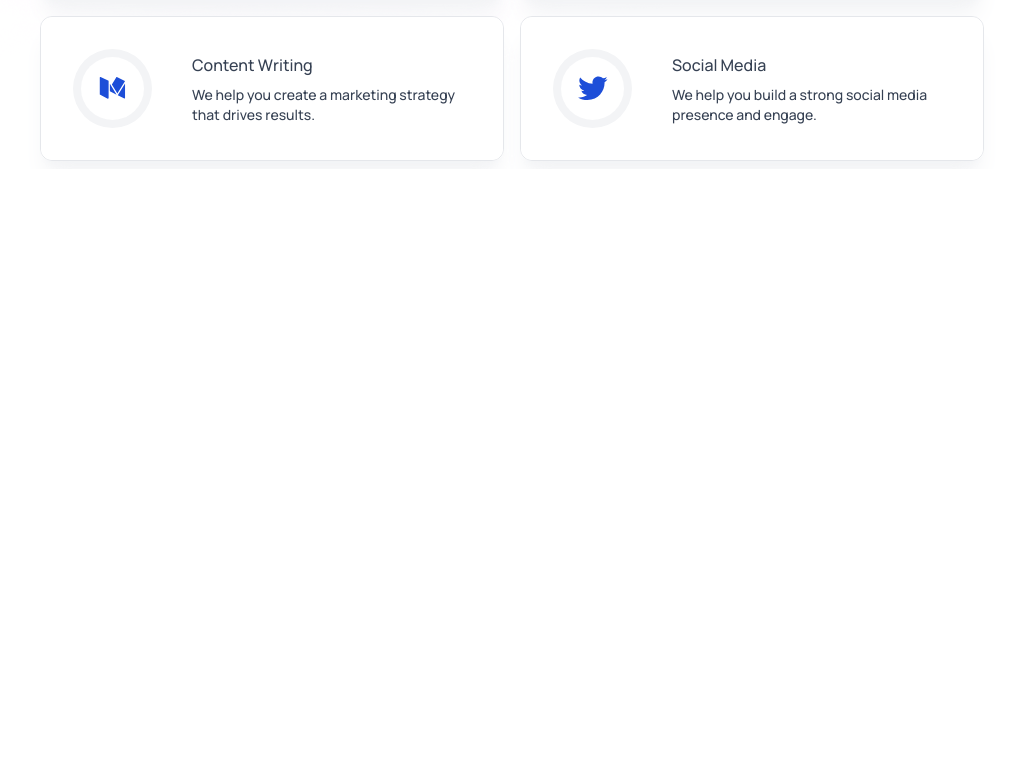
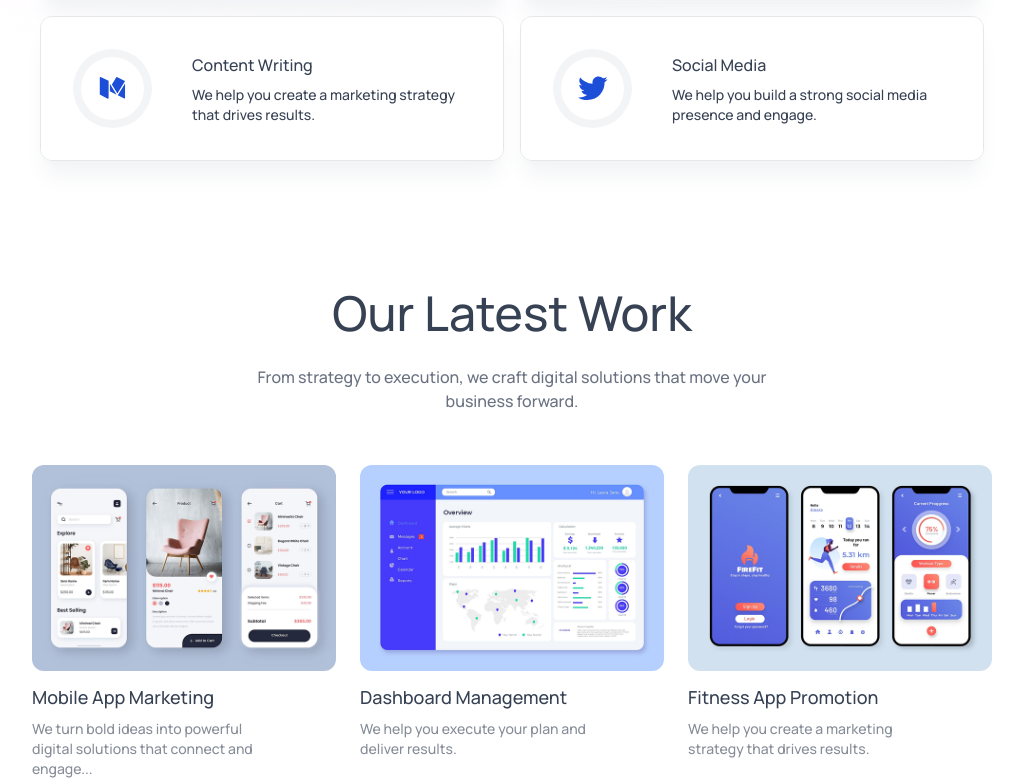
Before and after one commit to AnwarMohammadi2001/Agency.AI, a React (Vite) app: page / in a window 1280 px wide. Shown: the part 1656-2435 px from the top of the page, without its empty margins (128-1151 px from the left). Before the commit the page ends 1825 px from the top, so only its background shows below. Built offline with nearby package versions, Linux system fonts and the light colour scheme.

Commit message:
complete Our work section

```diff
--- a/src/App.jsx
+++ b/src/App.jsx
@@ -3,6 +3,7 @@
 import Hero from "./components/Hero";
 import TrustBy from "./components/TrustBy";
 import Serivces from "./components/Serivces";
+import Ourwork from "./components/Ourwork";
 
 const App = () => {
   const [theme, setTheme] = useState(
@@ -14,6 +15,7 @@
       <Hero />
       <TrustBy />
       <Serivces />
+      <Ourwork />
     </div>
   );
 };
--- a/src/assets/assets.js
+++ b/src/assets/assets.js
@@ -1,35 +1,34 @@
-import logo from './logo.svg'
-import arrow_icon from './arrow_icon.svg'
-import group_profile from './group_profile.png'
-import bgImage1 from './bgImage1.png'
-import bgImage2 from './bgImage2.png'
-import hero_img from './hero_img.png'
-import microsoft_logo from './microsoft_logo.png'
-import zoom_logo from './zoom_logo.png'
-import rakuten_logo from './rakuten_logo.png'
-import coinbase_logo from './coinbase_logo.png'
-import ads_icon from './ads_icon.svg'
-import content_icon from './content_icon.svg'
-import marketing_icon from './marketing_icon.svg'
-import social_icon from './social_icon.svg'
-import menu_icon from './menu_icon.svg'
-import close_icon from './close_icon.svg'
-import work_mobile_app from './work_mobile_app.png'
-import work_fitness_app from './work_fitness_app.png'
-import work_dashboard_management from './work_dashboard_management.png'
-import email_icon from './email_icon.svg'
-import person_icon from './person_icon.svg'
-import facebook_icon from './facebook_icon.svg'
-import twitter_icon from './twitter_icon.svg'
-import instagram_icon from './instagram_icon.svg'
-import linkedin_icon from './linkedin_icon.svg'
-import logo_dark from './logo_dark.svg'
-import airbnb_logo from './airbnb_logo.svg'
-import google_logo from './google_logo.svg'
-import menu_icon_dark from './menu_icon_dark.svg'
-import sun_icon from './sun_icon.svg'
-import moon_icon from './moon_icon.svg'
-
+import logo from "./logo.svg";
+import arrow_icon from "./arrow_icon.svg";
+import group_profile from "./group_profile.png";
+import bgImage1 from "./bgImage1.png";
+import bgImage2 from "./bgImage2.png";
+import hero_img from "./hero_img.png";
+import microsoft_logo from "./microsoft_logo.png";
+import zoom_logo from "./zoom_logo.png";
+import rakuten_logo from "./rakuten_logo.png";
+import coinbase_logo from "./coinbase_logo.png";
+import ads_icon from "./ads_icon.svg";
+import content_icon from "./content_icon.svg";
+import marketing_icon from "./marketing_icon.svg";
+import social_icon from "./social_icon.svg";
+import menu_icon from "./menu_icon.svg";
+import close_icon from "./close_icon.svg";
+import work_mobile_app from "./work_mobile_app.png";
+import work_fitness_app from "./work_fitness_app.png";
+import work_dashboard_management from "./work_dashboard_management.png";
+import email_icon from "./email_icon.svg";
+import person_icon from "./person_icon.svg";
+import facebook_icon from "./facebook_icon.svg";
+import twitter_icon from "./twitter_icon.svg";
+import instagram_icon from "./instagram_icon.svg";
+import linkedin_icon from "./linkedin_icon.svg";
+import logo_dark from "./logo_dark.svg";
+import airbnb_logo from "./airbnb_logo.svg";
+import google_logo from "./google_logo.svg";
+import menu_icon_dark from "./menu_icon_dark.svg";
+import sun_icon from "./sun_icon.svg";
+import moon_icon from "./moon_icon.svg";
 
 export const company_logos = [
   microsoft_logo,
@@ -38,7 +37,7 @@
   coinbase_logo,
   airbnb_logo,
   google_logo,
-]
+];
 
 const assets = {
   logo,
@@ -65,18 +64,53 @@
   logo_dark,
   menu_icon_dark,
   sun_icon,
-  moon_icon
-}
+  moon_icon,
+};
 
-export default assets
+export default assets;
 
 export const teamData = [
-  { name: 'Haley Carter', title: 'CEO & founder', image: 'https://images.unsplash.com/photo-1633332755192-727a05c4013d?q=80&w=200' },
-  { name: 'James Walker', title: 'Ads manager', image: 'https://images.unsplash.com/photo-1535713875002-d1d0cf377fde?q=80&w=200' },
-  { name: 'Jessica Morgan', title: 'Vice president', image: 'https://images.unsplash.com/photo-1438761681033-6461ffad8d80?q=80&w=200&h=200&auto=format&fit=crop' },
-  { name: 'Ashley Bennett', title: 'Marketing & sales', image: 'https://randomuser.me/api/portraits/women/10.jpg' },
-  { name: 'Emily Parker', title: 'Content marketer', image: 'https://randomuser.me/api/portraits/women/11.jpg' },
-  { name: 'Ryan Mitchell', title: 'Content writer', image: 'https://randomuser.me/api/portraits/men/9.jpg' },
-  { name: 'Megan Brooks', title: 'Performance manager', image: 'https://randomuser.me/api/portraits/women/12.jpg' },
-  { name: 'Amber Foster', title: 'Senior writer', image: 'https://randomuser.me/api/portraits/women/14.jpg' },
-]
+  {
+    name: "Haley Carter",
+    title: "CEO & founder",
+    image:
+      "https://images.unsplash.com/photo-1633332755192-727a05c4013d?q=80&w=200",
+  },
+  {
+    name: "James Walker",
+    title: "Ads manager",
+    image:
+      "https://images.unsplash.com/photo-1535713875002-d1d0cf377fde?q=80&w=200",
+  },
+  {
+    name: "Jessica Morgan",
+    title: "Vice president",
+    image:
+      "https://images.unsplash.com/photo-1438761681033-6461ffad8d80?q=80&w=200&h=200&auto=format&fit=crop",
+  },
+  {
+    name: "Ashley Bennett",
+    title: "Marketing & sales",
+    image: "https://randomuser.me/api/portraits/women/10.jpg",
+  },
+  {
+    name: "Emily Parker",
+    title: "Content marketer",
+    image: "https://randomuser.me/api/portraits/women/11.jpg",
+  },
+  {
+    name: "Ryan Mitchell",
+    title: "Content writer",
+    image: "https://randomuser.me/api/portraits/men/9.jpg",
+  },
+  {
+    name: "Megan Brooks",
+    title: "Performance manager",
+    image: "https://randomuser.me/api/portraits/women/12.jpg",
+  },
+  {
+    name: "Amber Foster",
+    title: "Senior writer",
+    image: "https://randomuser.me/api/portraits/women/14.jpg",
+  },
+];
--- /dev/null
+++ b/src/components/Ourwork.jsx
@@ -0,0 +1,56 @@
+import React from "react";
+import assets from "../assets/assets";
+import Title from "./Title";
+
+const OurWork = () => {
+  const workData = [
+    {
+      title: "Mobile App Marketing",
+      description:
+        "We turn bold ideas into powerful digital solutions that connect and engage...",
+      image: assets.work_mobile_app,
+    },
+    {
+      title: "Dashboard Management",
+      description: "We help you execute your plan and deliver results.",
+      image: assets.work_dashboard_management,
+    },
+    {
+      title: "Fitness App Promotion",
+      description:
+        "We help you create a marketing strategy that drives results.",
+      image: assets.work_fitness_app,
+    },
+  ];
+
+  return (
+    <div
+      id="our-work"
+      className="flex flex-col items-center gap-7 px-4 sm:px-12 lg:px-24 xl:px-40 pt-[120px] text-gray-700 dark:text-white"
+    >
+      <Title
+        title="Our Latest Work"
+        desc="From strategy to execution, we craft digital solutions that move your business forward."
+      />
+
+      <div className="grid md:grid-cols-2 lg:grid-cols-3 gap-6 w-full max-w-5xl">
+        {workData.map((work, index) => (
+          <div
+            key={index}
+            className="hover:scale-105 duration-500 transition-transform cursor-pointer"
+          >
+            <img
+              src={work.image}
+              alt={work.title}
+              className="w-full rounded-xl"
+            />
+            <h3 className="mt-3 mb-2 text-lg font-semibold">{work.title}</h3>
+            <p className="text-sm opacity-60 w-5/6">{work.description}</p>
+          </div>
+        ))}
+      </div>
+    </div>
+  );
+};
+
+export default OurWork;
```
